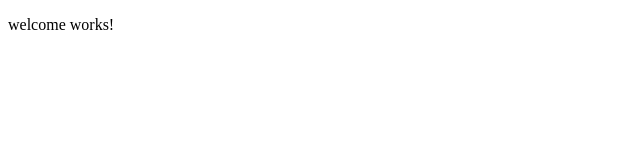
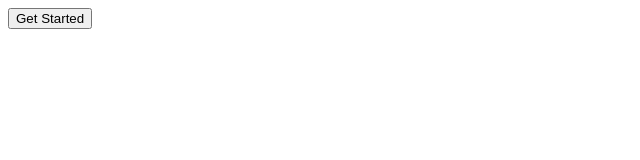
Before and after one commit to Karritz/Barrow-Front-End-Assessment, an Angular app in the folder spin-to-win/: page /welcome in a window 1280 px wide. Shown: the top 160 px of the page, without its empty margins (0-640 px from the left). Built offline with nearby package versions, Linux system fonts and the light colour scheme.

Commit message:
Router works

```diff
--- a/spin-to-win/src/componets/welcome/welcome.component.html
+++ b/spin-to-win/src/componets/welcome/welcome.component.html
@@ -1 +1,5 @@
-<p>welcome works!</p>
+<div>
+    <button (click)="navigateToGame()">
+        Get Started
+    </button>
+</div>
--- a/spin-to-win/src/componets/welcome/welcome.component.ts
+++ b/spin-to-win/src/componets/welcome/welcome.component.ts
@@ -1,4 +1,5 @@
 import { Component } from '@angular/core';
+import { Router } from '@angular/router';
 
 @Component({
   selector: 'app-welcome',
@@ -8,4 +9,13 @@ import { Component } from '@angular/core';
 })
 export class WelcomeComponent {
 
+  constructor(private router: Router) {
+
+  }
+
+navigateToGame() {
+  this.router.navigate(['/game']);
 }
+
+
+}
```
